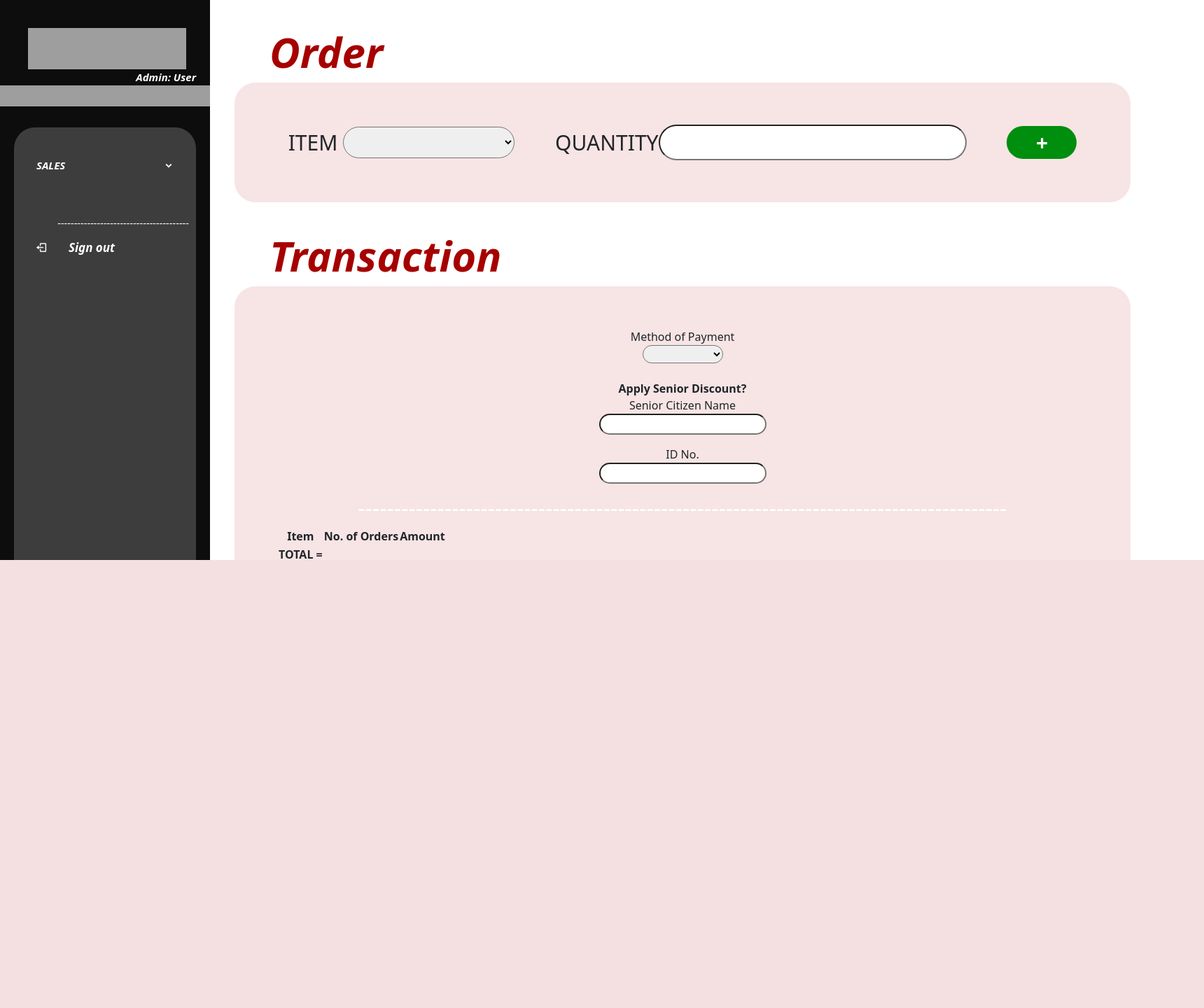
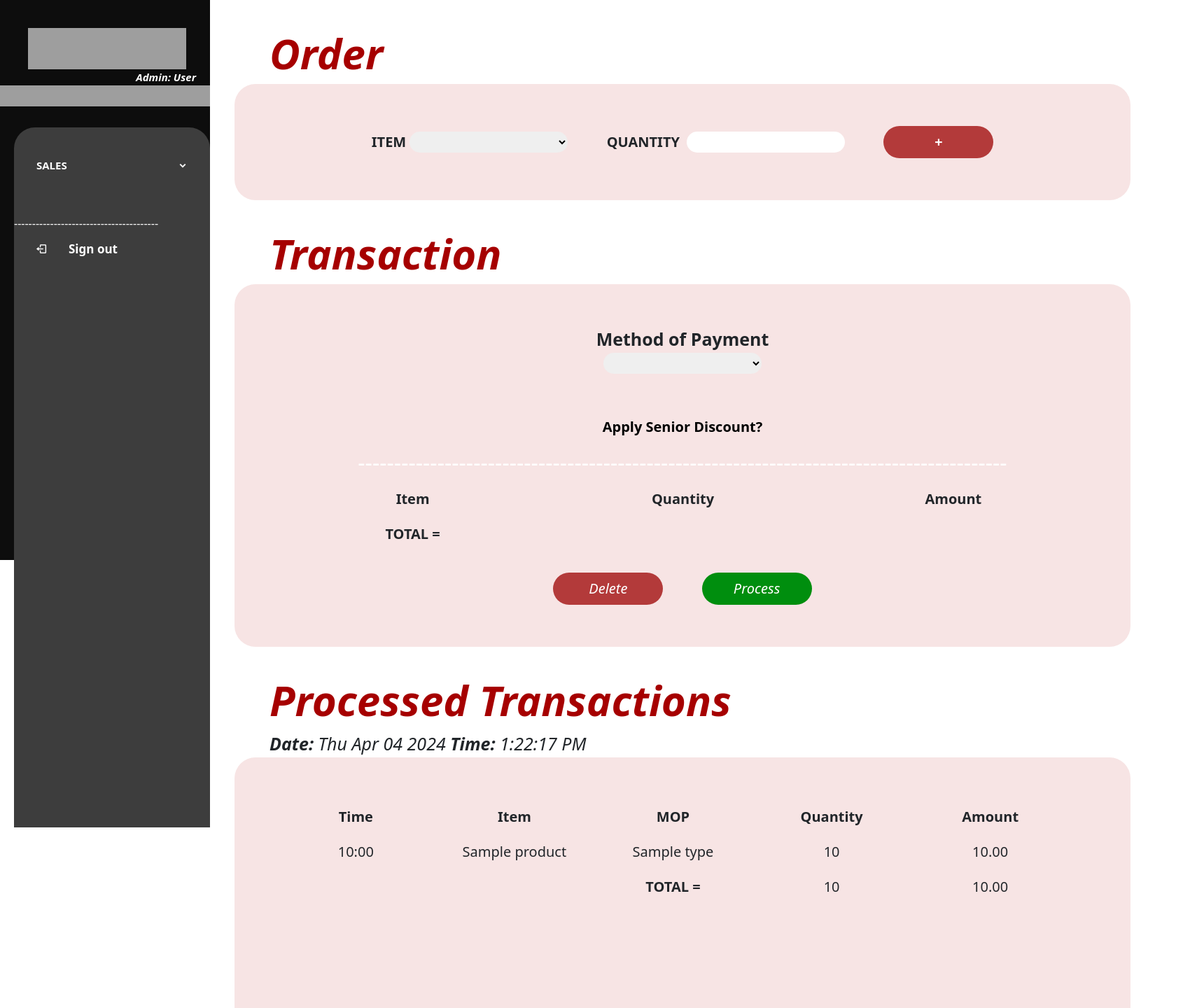
Before and after one commit to FaisalTamanoJr/MS-InventorySystem, a Flask app: page /sales/register in a window 1720 px wide. Shown: the top 1440 px of the page at 70% size. Before the commit the page ends 800 px from the top, so only its background shows below. Run offline with Flask 3, Linux system fonts and the light colour scheme; a user stored in the database is signed in; tables that the repository leaves empty hold one stand-in row (values such as "Sample post"); grey boxes are pictures that could not be loaded.

Commit message:
Updated design

```diff
--- a/app/templates/base.html
+++ b/app/templates/base.html
@@ -134,10 +134,9 @@
                 {% else %}
                 <div><b>Admin: {{ current_user.fullname }}</b></div>
                 {% endif %}
-                {% if current_user.role.name == "admin" %}
             </div>
+            {% if current_user.role.name == "admin" %}
             <img src="https://clipground.com/images/thin-white-line-png-3.png" alt="line divider" style="height: 30px; width: 300px; margin-top: 0px; margin-left: 0px;">
-            {% if current_user.role.name == "admin" %}
             <ul class = "nav-links">
                 <li>
                     <div class="main-menu" style="margin-top: 30px;">
@@ -192,17 +191,7 @@
                     </div>
                 </li>
             </ul>
-            {% endif %}
-
             {% else %}
-            <style>
-                .right-section{
-                    width: 1390px;
-                    z-index: -1;
-                    position: relative;
-                    top: -1200px;"
-                }
-            </style>
             <img src="https://clipground.com/images/thin-white-line-png-3.png" alt="line divider" style="height: 30px; width: 300px; margin-top: 0px; margin-left: 0px;">
             <ul class="nav-links" style="height: 1000px; margin-right: 0px;">
                 <li>
--- a/app/templates/sales_register.html
+++ b/app/templates/sales_register.html
@@ -23,7 +23,7 @@
         overflow-x: hidden;
     }
 
-    .register .heading1{
+    .heading1{
         position: relative;
         padding-left: 80px;
         font-weight: bold;
@@ -32,7 +32,7 @@
         font-size: 60px;
         color: #A60000;
     }
-    .register .components{
+    .components{
         position: relative;
         text-align: center;
         background: #F7E4E4;
@@ -41,39 +41,65 @@
         margin-right: 80px;
         border-radius: 30px;
     }
+
     .button{
+       background-color: #B33A3A;
+       border-radius: 100px;
+       font-style: italic;
+       color: white;
+       border: none;
+       width: 157px;
+       padding: 8px 20px;
+    }
+    .button:hover{
+        background-color: grey;
+    }
+    .button2{
        background-color: #008E0E;
        border-radius: 100px;
        font-style: italic;
        color: white;
        border: none;
-       width: 100px;
+       width: 157px;
+       padding: 8px 20px;
     }
-    .button:hover{
+    .button2:hover{
         background-color: grey;
     }
     .input{
         border-radius: 30px;
+        padding-left: 10px;
+        border: none;
+        width: 226px;
+        height: 30px;
+    }
+    .discount{
+        background-color: rgba(0, 0, 0, 0);
+        border:none;
+        font-weight: bold;
+    }
+    .discount:hover{
+        color: #1e90ff;
+        font-style: italic;
     }
 </style>
 <div class="register">
     <h1 class="heading1">Order</h1>
-    <div class="components" style="font-size: 30px;">
-        <label>ITEM </label>
+    <div class="components" style="font-size: 20px;">
+        <label style="font-weight: bold;">ITEM </label>
         <select id="order-product" class="input">
             <option data-price=""></option>
             {% for product in products %}
             <option data-price="{{ product.price }}">{{ product.name }}</option>
             {% endfor %}
         </select>
-        <label style="padding-left: 50px;">QUANTITY </label><input type="text" id="order-quantity" class="input">
+        <label style="padding-left: 50px; padding-right: 10px; font-weight: bold;">QUANTITY </label><input type="text" id="order-quantity" class="input">
         <button class="button" id="add-order" style="margin-left: 50px;"><b>+</b></button>
     </div>
 
     <h1 class="heading1">Transaction</h1>
-
-    <div class="components">
-        <label>Method of Payment</label><br>
+    <div class="components" style="font-size: 20px;">
+        <label style="font-size: 25px; font-weight: bold;">Method of Payment</label><br>
         <select id="payment-method" class="input">
             <option></option>
             {% for payment_method in payment_methods %}
@@ -81,67 +107,67 @@
             {% endfor %}
         </select>
 
-        <br><label class="gcash-ref hidden"><p>Reference no.</p></label>
-        <input type="text" class="gcash-ref hidden input" id="gcash-ref-no"><br>
+        <br><label class="gcash-ref hidden" style="padding-top: 10px;">Reference no.</label><br>
+        <input type="text" class="gcash-ref hidden input" id="gcash-ref-no" style="margin-bottom: 25px;"><br>
 
-        <label><b>Apply Senior Discount?</b></label><br>
-        <label>Senior Citizen Name</label>
-        <p><input type="text" id="senior-name" class="input"></p>
-        <label>ID No.</label>
-        <p><input type="text" id="senior-id" class="input"></p>
+        <button id="senior-discount" class="discount">Apply Senior Discount?</button> <br>
+        <label id="senior-name-label" class="hidden" style="padding-top: 10px;">Senior Citizen Name</label>
+        <p><input type="text" id="senior-name" class="hidden input"></p>
+        <label id="senior-id-label" class="hidden">ID No.</label>
+        <p><input type="text" id="senior-id" class="hidden input"></p>
         <h2 style="color: white;">------------------------------------------------------------------------------------------</h2>
             <table>
             <thead>
             <tr>
                 <th scope="col"></td>
-                <th scope="col">Item</td>
-                <th scope="col">No. of Orders</td>
-                <th scope="col">Amount</td>
+                <th scope="col" style="width: 402px; height: 50px;">Item</td>
+                <th scope="col" style="width: 402px;">Quantity</td>
+                <th scope="col" style="width: 402px;">Amount</td>
             </tr>
             </thead>
             <tbody id="transactions-table">
             </tbody>
             <tr>
                 <td></td>
-                <td><b>TOTAL = </b></td>
+                <td style="width: 402px; height: 50px;"><b>TOTAL = </b></td>
                 <td id="total-quantity"></td>
                 <td id="total-amount"></td>
             </tr>
         </table><br>
 
-        <button id="delete-products" class="button">Delete</button>
-        <button id="process-transactions" class="button">Process</button>
+        <button id="delete-products" class="button" style="margin-right:50px;">Delete</button>
+        <button id="process-transactions" class="button2">Process</button>
     </div>
 
     <h1 class="heading1">Processed Transactions</h1>
-    <div class="components" style="margin-bottom: 40px;">
-        <p id="date-and-time"></p>
+    <p id="date-and-time" style="padding-left: 80px; font-size: 25px; font-style:italic; margin-bottom: 0px;"></p>
+    <div class="components" style="font-size: 20px; margin-bottom: 40px;">
         <table id="p_transactions_table">
             <thead class="p_transactions">
             <tr class="p_transactions">
-                <th scope="col">Time</td>
-                <th scope="col">Item</td>
-                <th scope="col">MOP</td>
-                <th scope="col">No. of Orders</td>
-                <th scope="col">Amount</td>
+                <th scope="col" style="width: 226.597px; height: 50px;">Time</td>
+                <th scope="col" style="width: 226.597px;">Item</td>
+                <th scope="col" style="width: 226.597px;">MOP</td>
+                <th scope="col" style="width: 226.597px;">Quantity</td>
+                <th scope="col" style="width: 226.597px;">Amount</td>
             </tr>
             </thead>
-            <tbody class="p_transactions" id="p_transactions_body">
+            <tbody class="p_transactions" id="p_transactions_body" style="height: 700px;">
                 {% for transaction in processed_transactions %}
                     {% for order in transaction.orders %}
                     <tr>
-                        <td>{{ transaction.time }}</td>
-                        <td>{{ order.product }}</td>
-                        <td>{{ transaction.transaction_type }}</td>
-                        <td>{{ order.quantity }}</td>
-                        <td>{{ order.total_price }}</td>
+                        <td style="width: 226.597px; height: 50px;">{{ transaction.time }}</td>
+                        <td style="width: 226.597px; height: 50px;">{{ order.product }}</td>
+                        <td style="width: 226.597px; height: 50px;">{{ transaction.transaction_type }}</td>
+                        <td style="width: 226.597px; height: 50px;">{{ order.quantity }}</td>
+                        <td style="width: 226.597px; height: 50px;">{{ order.total_price }}</td>
                     </tr>
                     {% endfor %}
                 {% endfor %}
                 <tr>
                     <td></td>
                     <td></td>
-                    <td><b>TOTAL = </b></td>
+                    <td style="height: 50px;"><b>TOTAL = </b></td>
                     <td>{{ total_quantity }}</td>
                     <td>{{ total_paid }}</td>
                 </tr>
@@ -205,6 +231,13 @@
                 }
             }
             compute_total()
+        })
+
+        $('#senior-discount').on('click', function(){
+            $('#senior-name-label').removeClass('hidden')
+            $('#senior-name').removeClass('hidden')
+            $('#senior-id-label').removeClass('hidden')
+            $('#senior-id').removeClass('hidden')
         })
 
         $('#process-transactions').on('click', function(){
```
Also changed, not shown: app/templates/transaction.html (+74 -24 lines).
